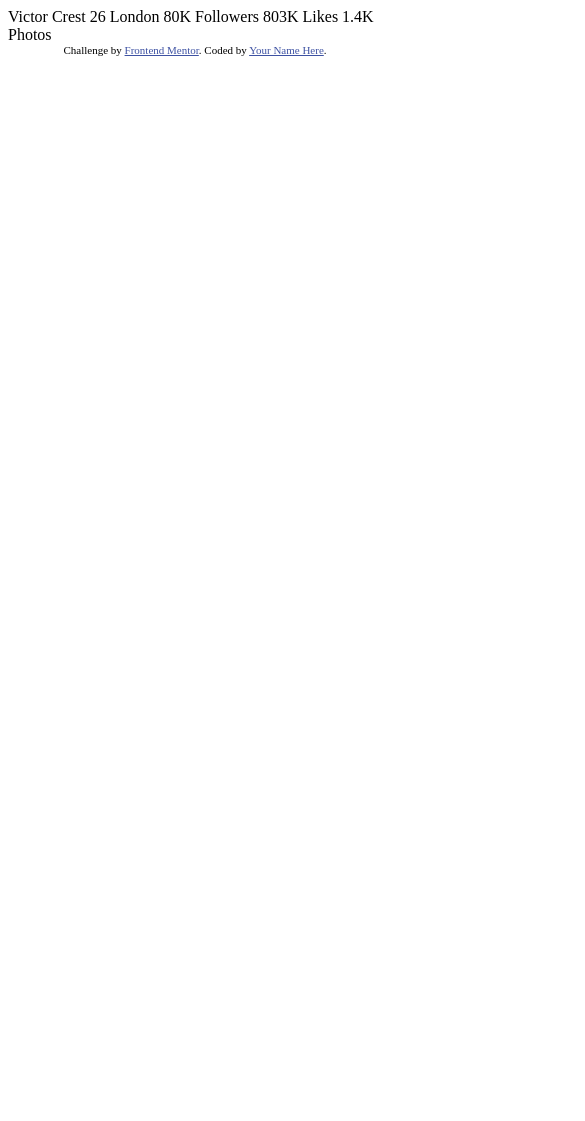
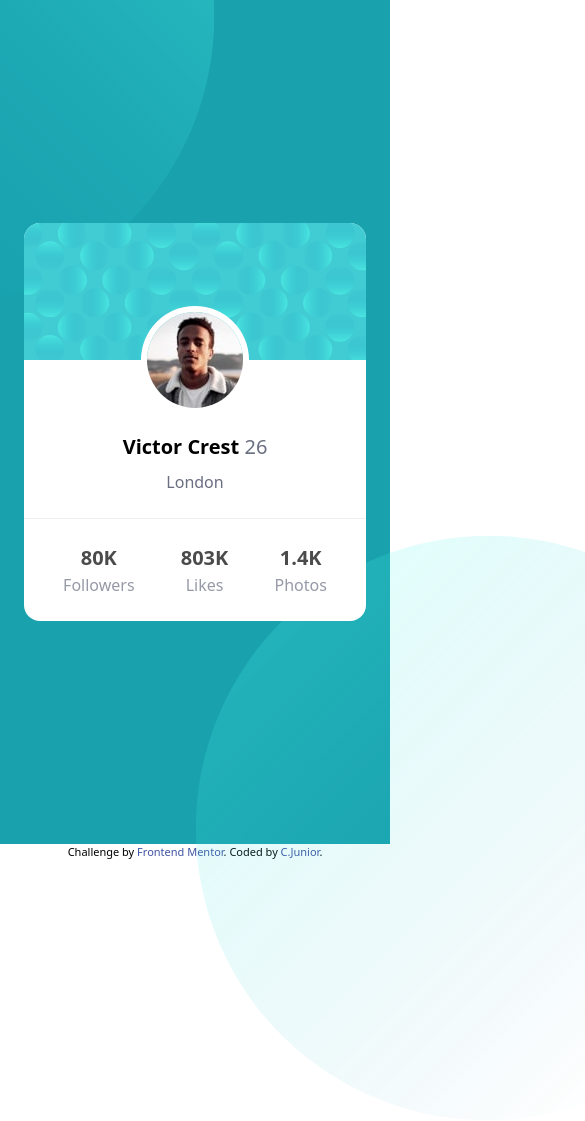
Before and after one commit to Clar-Junior/profile-card-component-main, a website: page index.html in a window 390 px wide. Shown: the top 1121 px of the page, 585 px wide, since content can reach past the window. Before the commit the page ends 844 px from the top, so only its background shows below. Drawn offline with Linux system fonts and the light colour scheme.

Commit message:
feat: mobile first

```diff
--- a/index.html
+++ b/index.html
@@ -1,35 +1,68 @@
 <!DOCTYPE html>
 <html lang="en">
+
 <head>
   <meta charset="UTF-8">
-  <meta name="viewport" content="width=device-width, initial-scale=1.0"> <!-- displays site properly based on user's device -->
-
+  <meta name="viewport" content="width=device-width, initial-scale=1.0">
+  <!-- displays site properly based on user's device -->
   <link rel="icon" type="image/png" sizes="32x32" href="./images/favicon-32x32.png">
+  <link href="./dist/output.css" rel="stylesheet" type="text/css">
 
   <title>Frontend Mentor | Profile card component</title>
 
   <!-- Feel free to remove these styles or customise in your own stylesheet 👍 -->
   <style>
-    .attribution { font-size: 11px; text-align: center; }
-    .attribution a { color: hsl(228, 45%, 44%); }
+    .attribution {
+      font-size: 11px;
+      text-align: center;
+    }
+
+    .attribution a {
+      color: hsl(228, 45%, 44%);
+    }
   </style>
 </head>
-<body>
-  Victor Crest
-  26
-  London
 
-  80K
-  Followers
+<body class="h-screen">
+  <main class="w-full h-screen bg-dark-cyan z-0 flex flex-col justify-center px-6">
+    <img src="./images/bg-pattern-top.svg" alt="pattern"
+      class="z-10 absolute scale-150 bottom-[75%] right-[70%] opacity-60">
+    <div class="bg-white z-30 sticky flex flex-col justify-center text-center rounded-2xl h-fit">
+      <div class="h-full">
+        <img src="./images/bg-pattern-card.svg" alt="pattern-card" class="bg-cover rounded-tl-2xl rounded-tr-2xl">
+      </div>
+      <div class="h-full">
+        <section class="flex flex-col justify-center items-center  relative -top-12 gap-2">
+          <img src="./images/image-victor.jpg" alt="victor" class="rounded-full ring-6 ring-white ">
+          <p class="fontBold pt-4">Victor Crest
+            <span class="font-normal fontDarkGrayishBlue">26</span>
+          </p>
+          <p class="fontDarkGrayishBlue">London</p>
+        </section>
 
-  803K
-  Likes
-
-  1.4K
-  Photos
+        <section class="flex  justify-around border-t-1 border-gray-200 px-4 pt-6  relative -top-6 opacity-70">
+          <div>
+            <p class="fontBold">80K</p>
+            <p class="fontDarkGrayishBlue">Followers</p>
+          </div>
+          <div>
+            <p class="fontBold">803K</p>
+            <p class="fontDarkGrayishBlue">Likes</p>
+          </div>
+          <div>
+            <p class="fontBold">1.4K</p>
+            <p class="fontDarkGrayishBlue">Photos</p>
+          </div>
+        </section>
+      </div>
+    </div>
+    <img src="./images/bg-pattern-bottom.svg" alt="pattern"
+      class="z-10 absolute scale-150 top-[75%] left-[75%] opacity-70">
+  </main>
   <div class="attribution">
     Challenge by <a href="https://www.frontendmentor.io?ref=challenge" target="_blank">Frontend Mentor</a>.
-    Coded by <a href="#">Your Name Here</a>.
+    Coded by <a href="#">C.Junior</a>.
   </div>
 </body>
+
 </html>
--- /dev/null
+++ b/style.css
@@ -0,0 +1,15 @@
+@import "tailwindcss";
+
+@theme {
+	--color-dark-cyan: hsl(185, 75%, 39%);
+	--color-very-dark-desaturated-blue: hsl(229, 23%, 23%);
+	--color-dark-grayish-blue: hsl(227, 10%, 46%);
+	--color-dark-gray: hsl(0, 0%, 59%);
+}
+
+.fontBold {
+	@apply font-bold text-[20px];
+}
+.fontDarkGrayishBlue {
+	@apply text-dark-grayish-blue;
+}
```
Also changed, not shown: package.json (+6 -2 lines), dist/output.css (added), 1 other file.
